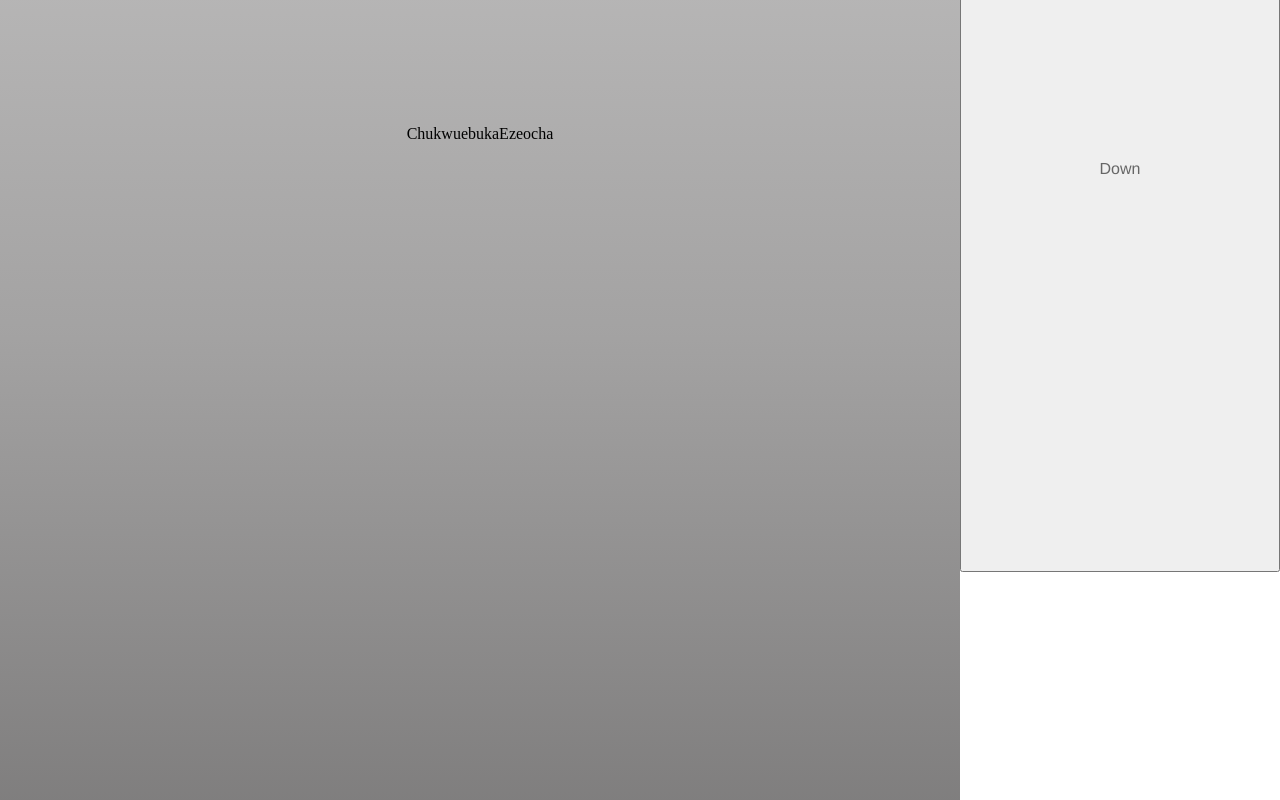
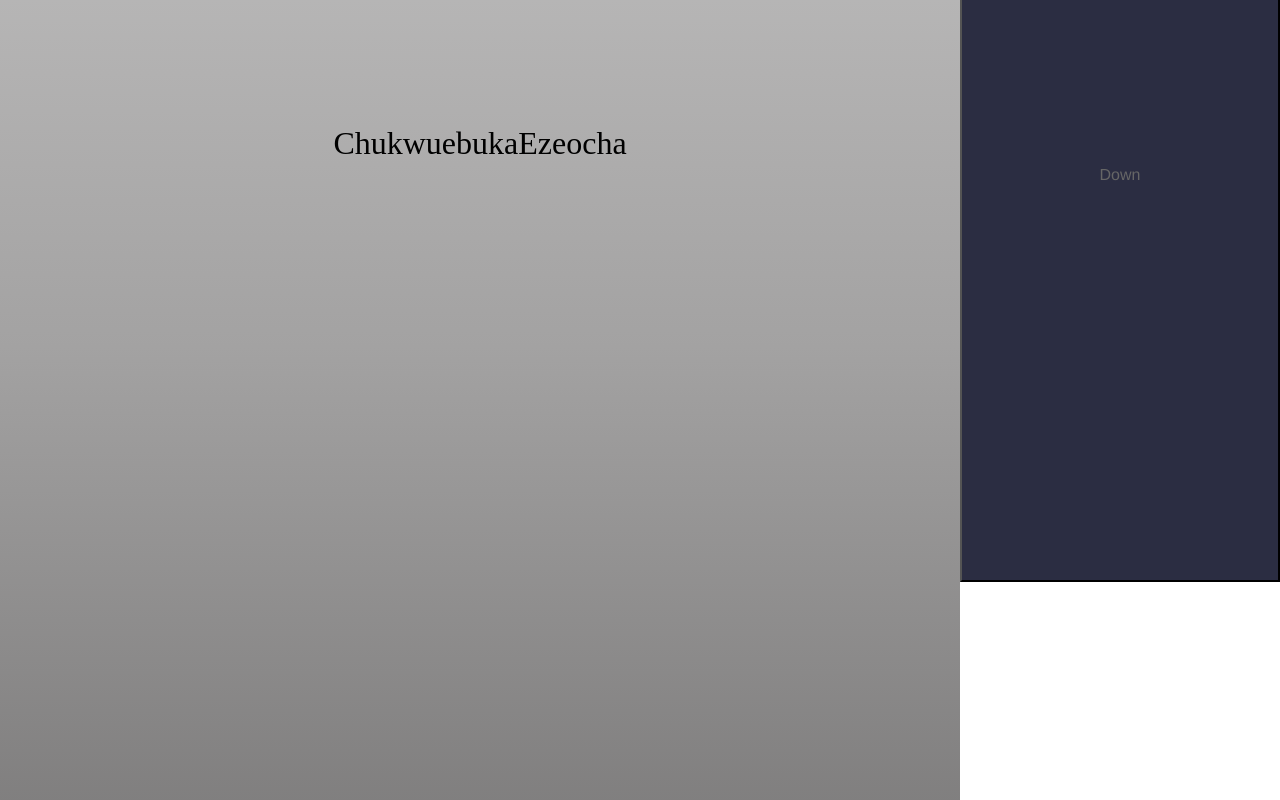
Before and after one commit to Chukeze/NewPortfolio, a plain HTML site: page assets/app/index.html in a window 1280 px wide. Shown: the part 780-1580 px from the top of the page. Drawn offline with Linux system fonts and the light colour scheme.

Commit message:
Add button color

```diff
--- a/assets/app/css/home.css
+++ b/assets/app/css/home.css
@@ -111,6 +111,7 @@ main > aside[data-status="becoming-active-from-after"] {
 .article-nav-button{
     margin: 0;
     padding: 0;
+    background-color: var(--element--color);
 }
 #upbutton {
     flex-shrink: 1;
@@ -181,6 +182,9 @@ section[data-index="6"]{
 }
 .social-links{
     flex-grow: .5;
+}
+#Fullname{
+    font-size: 2rem;
 }
 .fancy span {
     display: inline-block;
```
